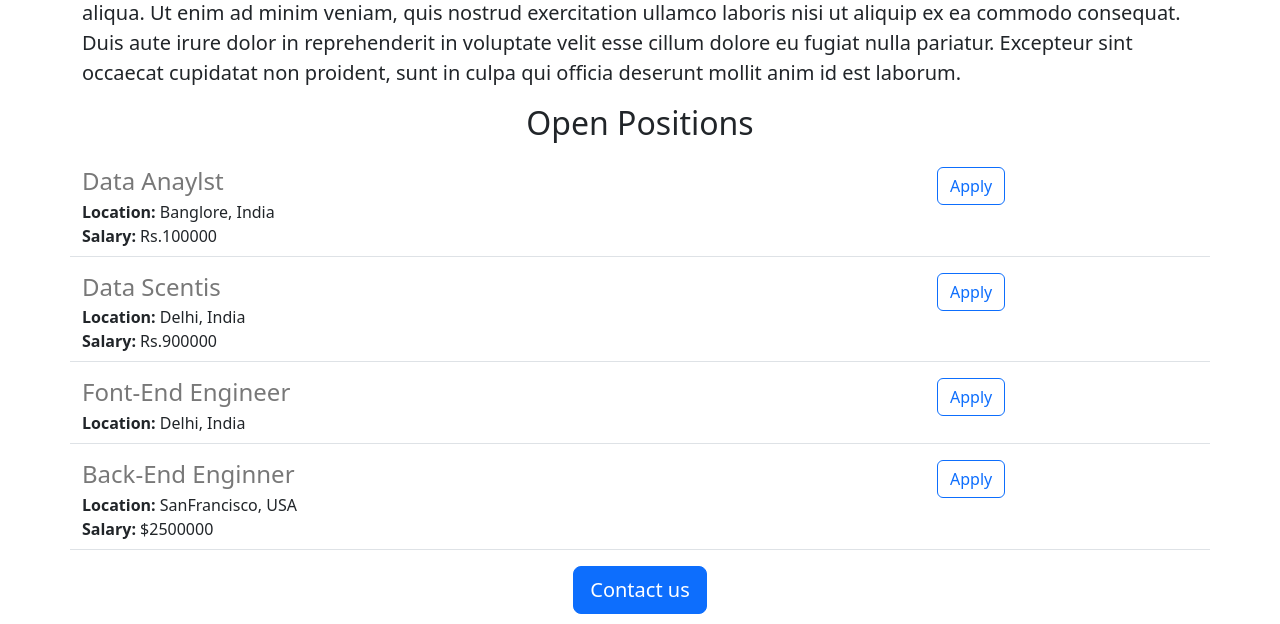
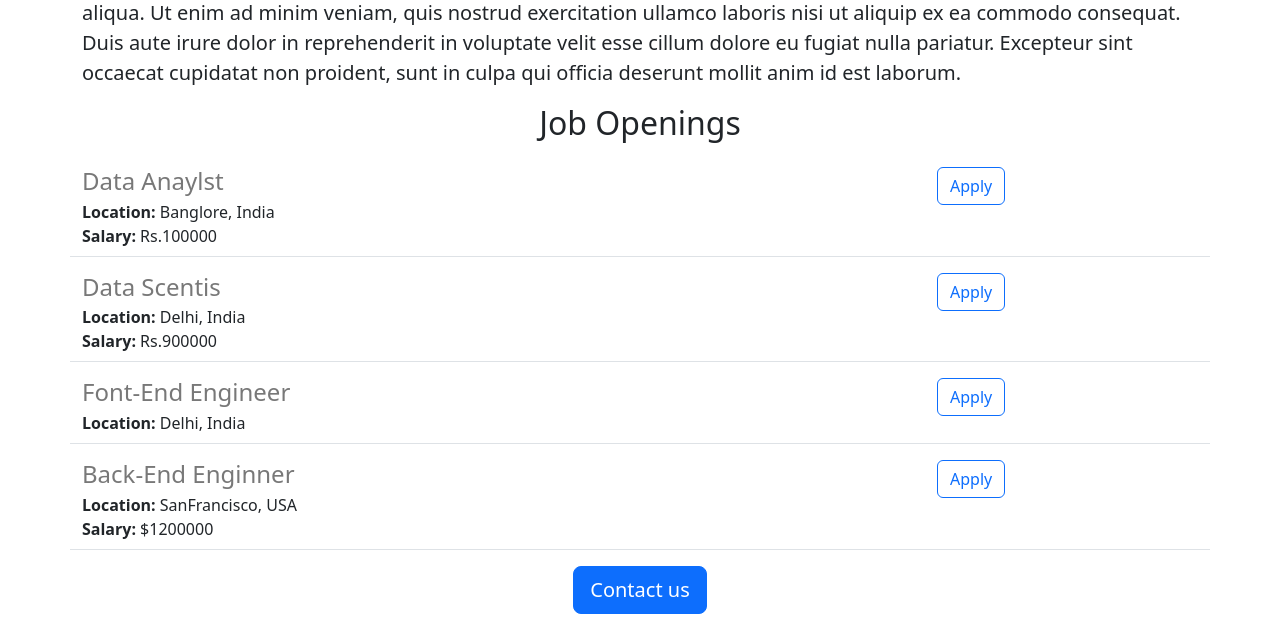
Before and after one commit to AnkurModi26/ankur-carrers-website, a Flask app: page / in a window 1280 px wide. Shown: the part 542-1166 px from the top of the page. Run offline with Flask 3, Linux system fonts and the light colour scheme.

Commit message:
Made Some change

```diff
--- a/app.py
+++ b/app.py
@@ -25,7 +25,7 @@ JOBS = [
     'id': 4,
     'title': 'Back-End Enginner ',
     'location': 'SanFrancisco, USA',
-    'Salary': '$2500000'
+    'Salary': '$1200000'
   }
 ]
 
--- a/templates/home.html
+++ b/templates/home.html
@@ -21,7 +21,7 @@
     <p class= "lead">
       Lorem ipsum dolor sit amet, consectetur adipiscing elit, sed do eiusmod tempor incididunt ut labore et dolore magna aliqua. Ut enim ad minim veniam, quis nostrud exercitation ullamco laboris nisi ut aliquip ex ea commodo consequat. Duis aute irure dolor in reprehenderit in voluptate velit esse cillum dolore eu fugiat nulla pariatur. Excepteur sint occaecat cupidatat non proident, sunt in culpa qui officia deserunt mollit anim id est laborum.
     </p>
-    <h2 class= "text-center mt-2 mb-4">Open Positions</h2>
+    <h2 class= "text-center mt-2 mb-4">Job Openings</h2>
     <div>
       {%for job in jobs %}
         {% include 'jobitem.html'%}
```
